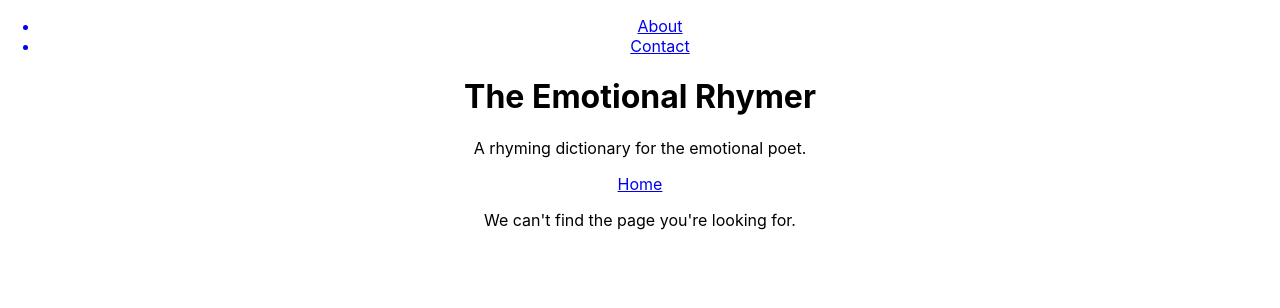
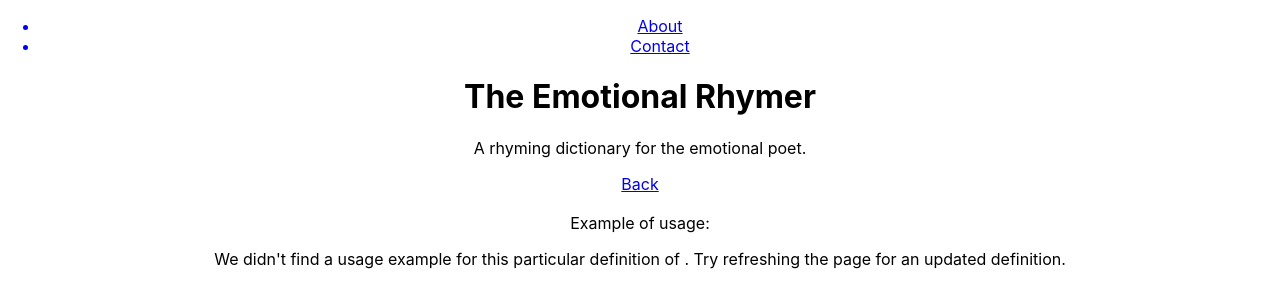
Before and after one commit to tanishaldavey/the-emotional-rhymer, a React (Create React App) app: page /1/rhymes/1/word-details in a window 1280 px wide. Shown: the top 308 px of the page. Built offline with nearby package versions, Linux system fonts and the light colour scheme.

Commit message:
Update ternary to use errorMessage prop

```diff
--- a/src/containers/WordDetails/WordDetails.js
+++ b/src/containers/WordDetails/WordDetails.js
@@ -8,7 +8,7 @@ import './WordDetails.css';
 const WordDetails = ({ wordDetails, errorMessage }) => {
   return(
     <section>
-    {!Array.isArray(errorMessage) ? <NotFound /> :
+    {errorMessage ? <NotFound /> :
       <section>
         <Link to={`/${wordDetails.word}/rhymes`}>
           <p>Back</p>
```
